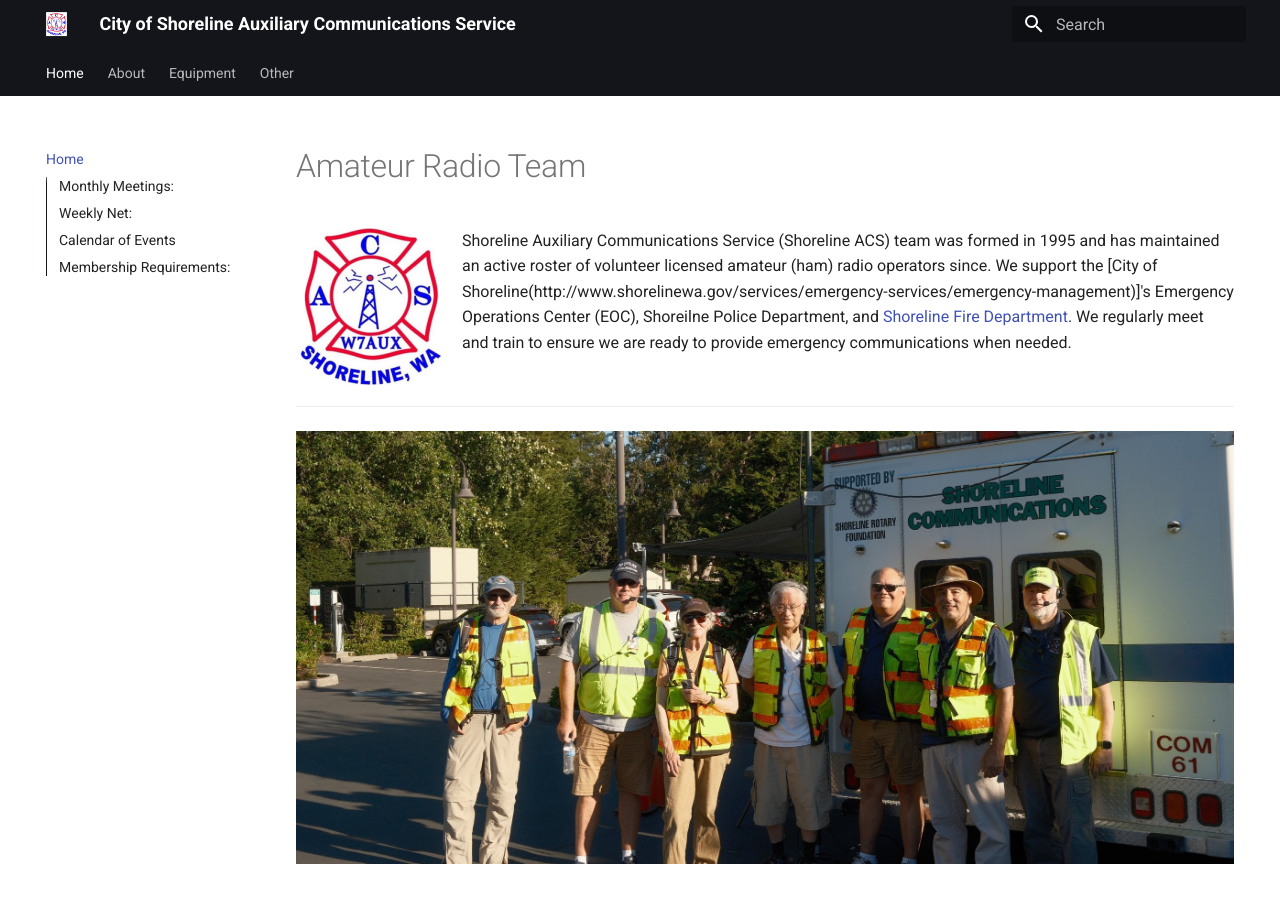
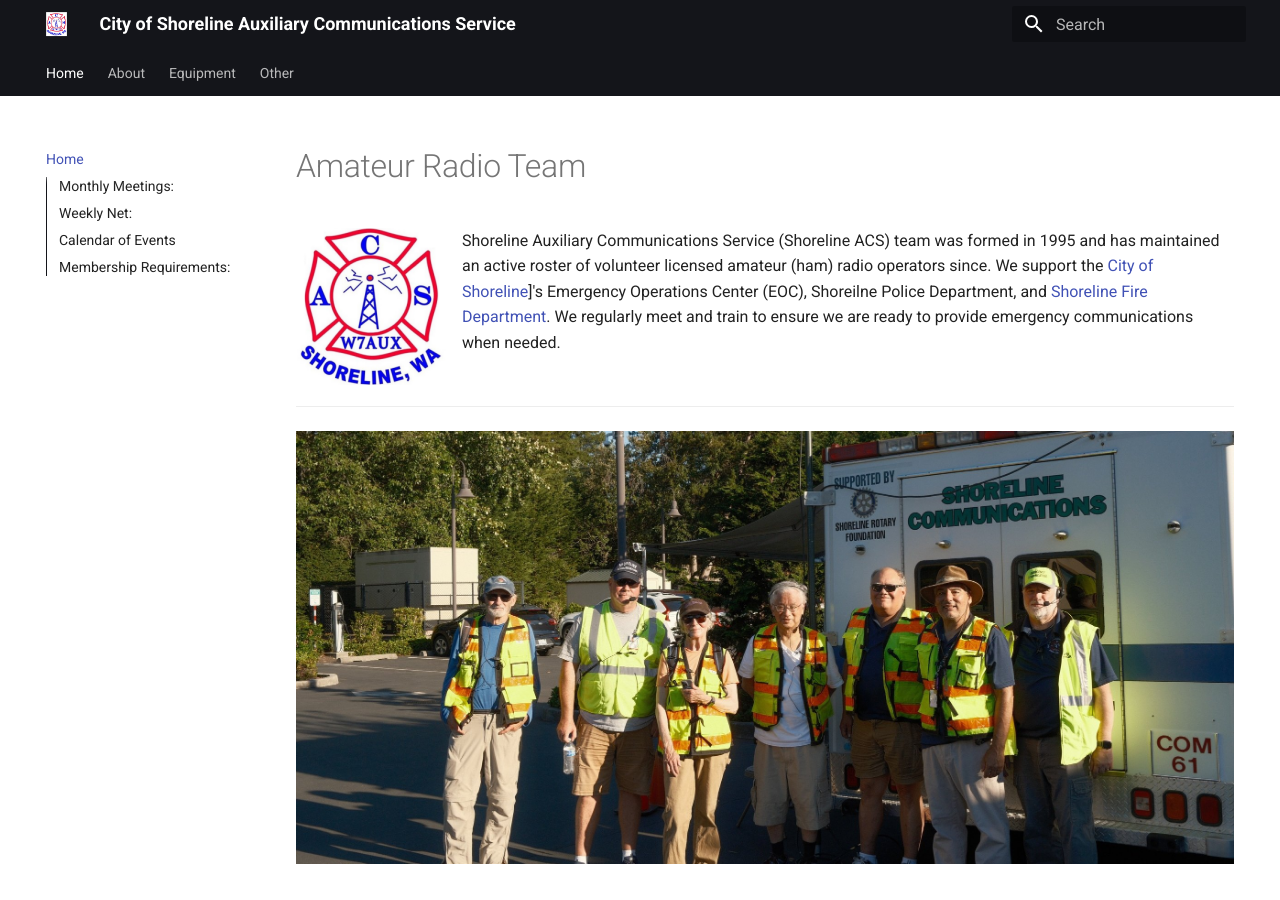
Before and after one commit to ShorelineACS/shorelineacs.github.io, an MkDocs documentation site: the page built from docs/index.md, in a window 1280 px wide and 900 px high. Built offline with MkDocs 1.6.1 and Material for MkDocs 9.7.7, drawn with Linux system fonts in a browser that asks for light colours.

Commit message:
Fixed link issue on homepage.

```diff
--- a/docs/index.md
+++ b/docs/index.md
@@ -1,7 +1,7 @@
 # Amateur Radio Team
 
 [![Shoreline ACS Logo](/static/ShorelineACS_150w.png){ align=left }](www.shorelineacs.org)
-Shoreline Auxiliary Communications Service (Shoreline ACS) team was formed in 1995 and has maintained an active roster of volunteer licensed amateur (ham) radio operators since. We support the [City of Shoreline(http://www.shorelinewa.gov/services/emergency-services/emergency-management)]'s Emergency Operations Center (EOC), Shoreilne Police Department, and [Shoreline Fire Department](http://www.shorelinefire.com/). We regularly meet and train to ensure we are ready to provide emergency communications when needed.
+Shoreline Auxiliary Communications Service (Shoreline ACS) team was formed in 1995 and has maintained an active roster of volunteer licensed amateur (ham) radio operators since. We support the [City of Shoreline](http://www.shorelinewa.gov/services/emergency-services/emergency-management)]'s Emergency Operations Center (EOC), Shoreilne Police Department, and [Shoreline Fire Department](http://www.shorelinefire.com/). We regularly meet and train to ensure we are ready to provide emergency communications when needed.
 <br/>
 <br/>
 
```
